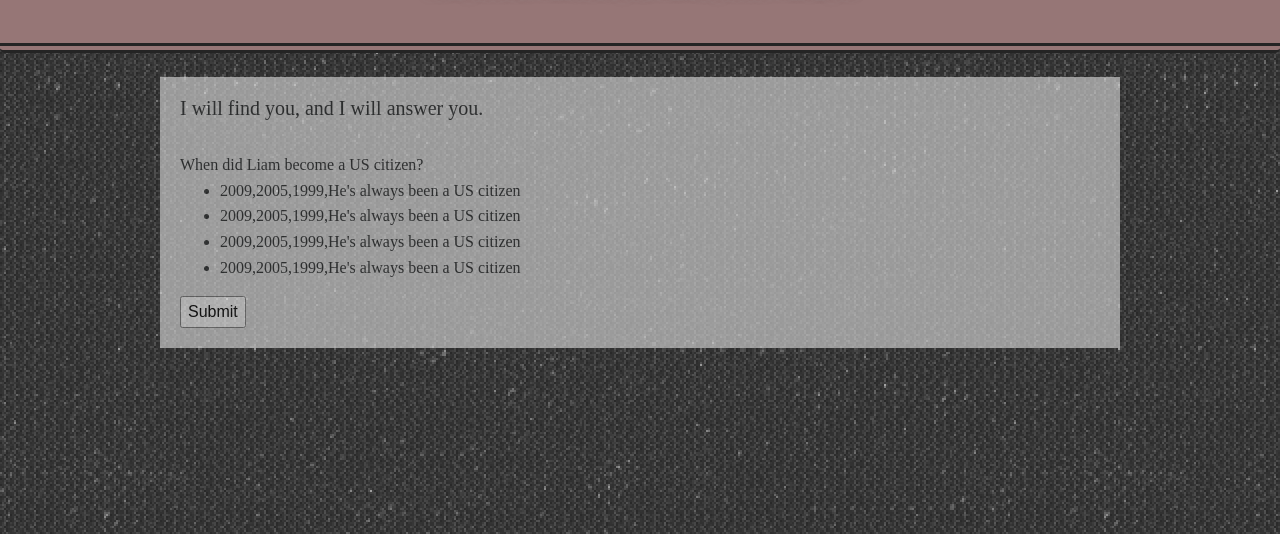
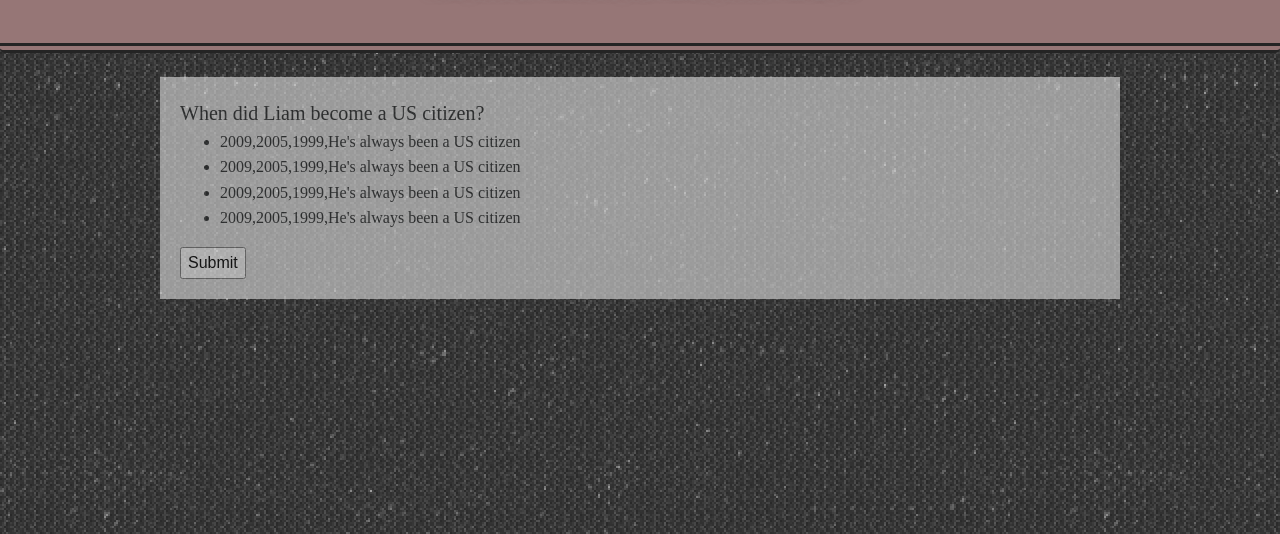
Before and after one commit to KenzieAnnC/TriviaGame, a plain HTML site: page index.html in a window 1280 px wide. Shown: the part 266-800 px from the top of the page. Drawn offline with nearby package versions, Linux system fonts and the light colour scheme; a web font is replaced by a local one.

Commit message:
making question text larger

```diff
--- a/assets/css/style.css
+++ b/assets/css/style.css
@@ -42,3 +42,7 @@ body {
     line-height: 1.6;
 
 }
+
+#question {
+    font-size: 20px;
+}
--- a/index.html
+++ b/index.html
@@ -47,8 +47,6 @@
     <br>
 
     <div class="container fluid">
-        <h5>I will find you, and I will answer you.</h5>
-        <br>
         <div id="quiz">
         <div id="question"></div>
         <ul id="choices"></ul>
```
